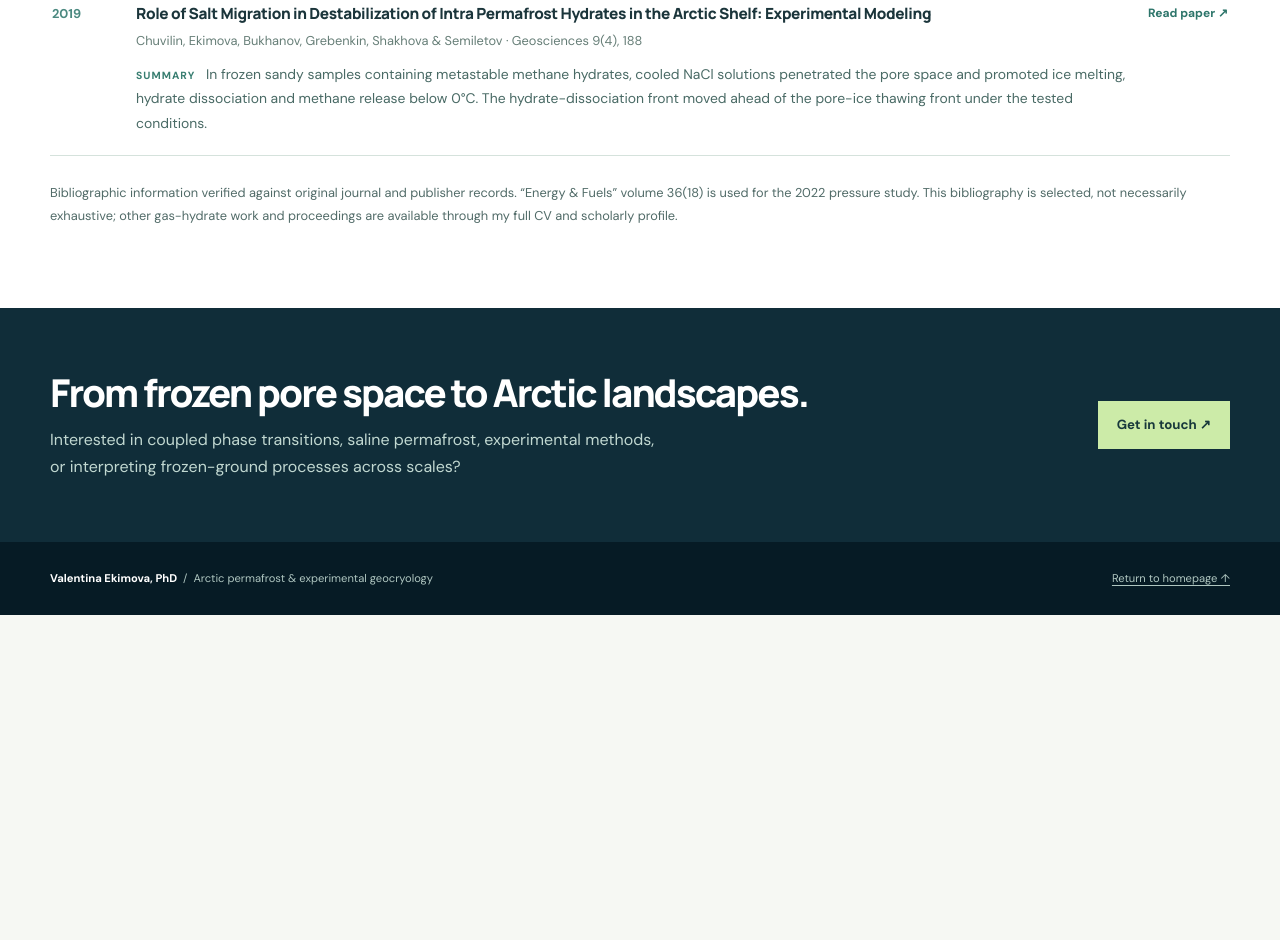
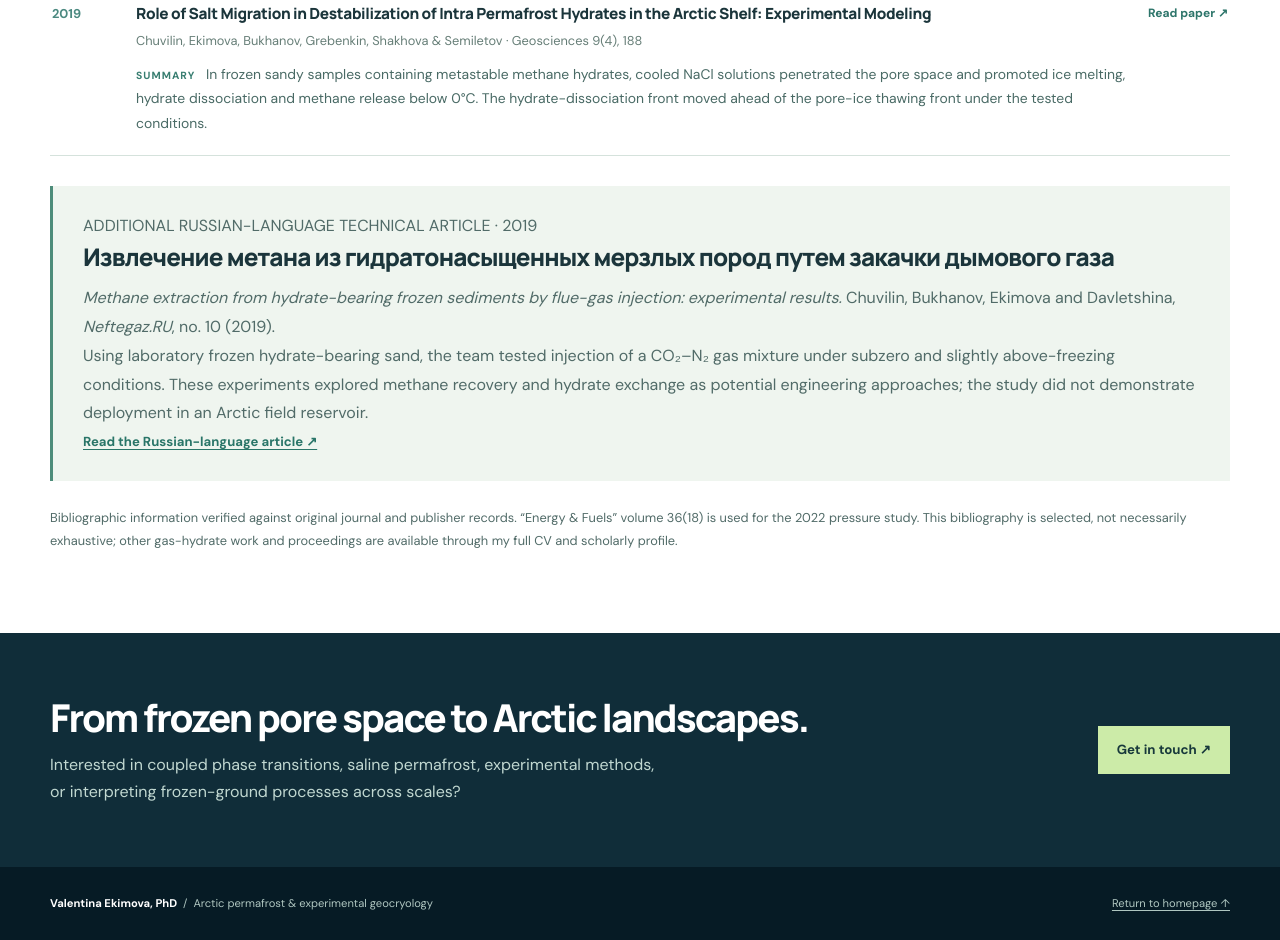
Before and after one commit to vvekimova1992-prog/training_test, a plain HTML site: page hydrates.html in a window 1280 px wide. Shown: the part 5618-6558 px from the top of the page. Before the commit the page ends 6233 px from the top, so only its background shows below. Drawn offline with Linux system fonts and the light colour scheme.

Commit message:
Add 2019 Russian-language flue-gas hydrate experimental article

```diff
--- a/hydrates.html
+++ b/hydrates.html
@@ -141,7 +141,7 @@
 <article class="hydrate-paper"><span class="paper-year">2020</span><div><h3>Evidence of Gas Emissions from Permafrost in the Russian Arctic</h3><p class="paper-cite">Chuvilin, Ekimova, Davletshina, Sokolova &amp; Bukhanov · Geosciences 10(10), 383</p><p class="paper-summary"><span class="paper-summary-label">Summary</span> This review assembles evidence of gas emission from onshore and submarine permafrost across the Russian Arctic, including observations from drilling sites, lakes and craters. It discusses multiple potential gas sources and mechanisms rather than attributing every observed release to dissociating hydrates.</p></div><a href="https://doi.org/10.3390/geosciences10100383" target="_blank" rel="noopener noreferrer" aria-label="View DOI for Evidence of Gas Emissions from Permafrost in the Russian Arctic">Read paper ↗</a></article>
 <article class="hydrate-paper"><span class="paper-year">2019</span><div><h3>Role of Warming in Destabilization of Intrapermafrost Gas Hydrates in the Arctic Shelf: Experimental Modeling</h3><p class="paper-cite">Chuvilin, Davletshina, Ekimova et al. · Geosciences 9(10), 407</p><p class="paper-summary"><span class="paper-summary-label">Summary</span> Controlled warming of frozen sand and silt containing metastable methane hydrates was used to examine hydrate dissociation as ground temperature rises. The laboratory work helps explain a potential process in warming subsea permafrost without directly measuring regional methane fluxes.</p></div><a href="https://doi.org/10.3390/geosciences9100407" target="_blank" rel="noopener noreferrer" aria-label="View DOI for Role of Warming in Destabilization of Intrapermafrost Gas Hydrates in the Arctic Shelf: Experimental Modeling">Read paper ↗</a></article>
 <article class="hydrate-paper"><span class="paper-year">2019</span><div><h3>Role of Salt Migration in Destabilization of Intra Permafrost Hydrates in the Arctic Shelf: Experimental Modeling</h3><p class="paper-cite">Chuvilin, Ekimova, Bukhanov, Grebenkin, Shakhova &amp; Semiletov · Geosciences 9(4), 188</p><p class="paper-summary"><span class="paper-summary-label">Summary</span> In frozen sandy samples containing metastable methane hydrates, cooled NaCl solutions penetrated the pore space and promoted ice melting, hydrate dissociation and methane release below 0°C. The hydrate-dissociation front moved ahead of the pore-ice thawing front under the tested conditions.</p></div><a href="https://doi.org/10.3390/geosciences9040188" target="_blank" rel="noopener noreferrer" aria-label="View DOI for Role of Salt Migration in Destabilization of Intra Permafrost Hydrates in the Arctic Shelf: Experimental Modeling">Read paper ↗</a></article></div>
-<p class="hyd-disclaimer">Bibliographic information verified against original journal and publisher records. “Energy &amp; Fuels” volume 36(18) is used for the 2022 pressure study. This bibliography is selected, not necessarily exhaustive; other gas-hydrate work and proceedings are available through my full CV and scholarly profile.</p>
+<aside style="margin-top:30px;padding:26px 30px;background:#eff5ef;border-left:3px solid #4d8c7a"><p class="step">ADDITIONAL RUSSIAN-LANGUAGE TECHNICAL ARTICLE · 2019</p><h3>Извлечение метана из гидратонасыщенных мерзлых пород путем закачки дымового газа</h3><p><em>Methane extraction from hydrate-bearing frozen sediments by flue-gas injection: experimental results.</em> Chuvilin, Bukhanov, Ekimova and Davletshina, <em>Neftegaz.RU</em>, no. 10 (2019).</p><p>Using laboratory frozen hydrate-bearing sand, the team tested injection of a CO₂–N₂ gas mixture under subzero and slightly above-freezing conditions. These experiments explored methane recovery and hydrate exchange as potential engineering approaches; the study did not demonstrate deployment in an Arctic field reservoir.</p><a href="https://magazine.neftegaz.ru/articles/nefteservis/500220-izvlechenie-metana-iz-gidratonasyshchennykh-merzlykh-porod-putem-zakachki-dymovogo-gaza-rezultaty-ek/" target="_blank" rel="noopener noreferrer" style="font-size:.82rem;font-weight:800;color:#297568;text-decoration:underline;text-underline-offset:3px">Read the Russian-language article ↗</a></aside><p class="hyd-disclaimer">Bibliographic information verified against original journal and publisher records. “Energy &amp; Fuels” volume 36(18) is used for the 2022 pressure study. This bibliography is selected, not necessarily exhaustive; other gas-hydrate work and proceedings are available through my full CV and scholarly profile.</p>
 </div></section>
 <section class="detail-cta"><div class="container detail-cta-inner"><div><h2>From frozen pore space to Arctic landscapes.</h2><p>Interested in coupled phase transitions, saline permafrost, experimental methods, or interpreting frozen-ground processes across scales?</p></div><a href="mailto:sqa2tu@virginia.edu">Get in touch ↗</a></div></section>
 </main><footer><div class="container footer-inner"><span><strong>Valentina Ekimova, PhD</strong> &nbsp;/&nbsp; Arctic permafrost &amp; experimental geocryology</span><span><a href="index.html">Return to homepage ↑</a></span></div></footer></body></html>
```
